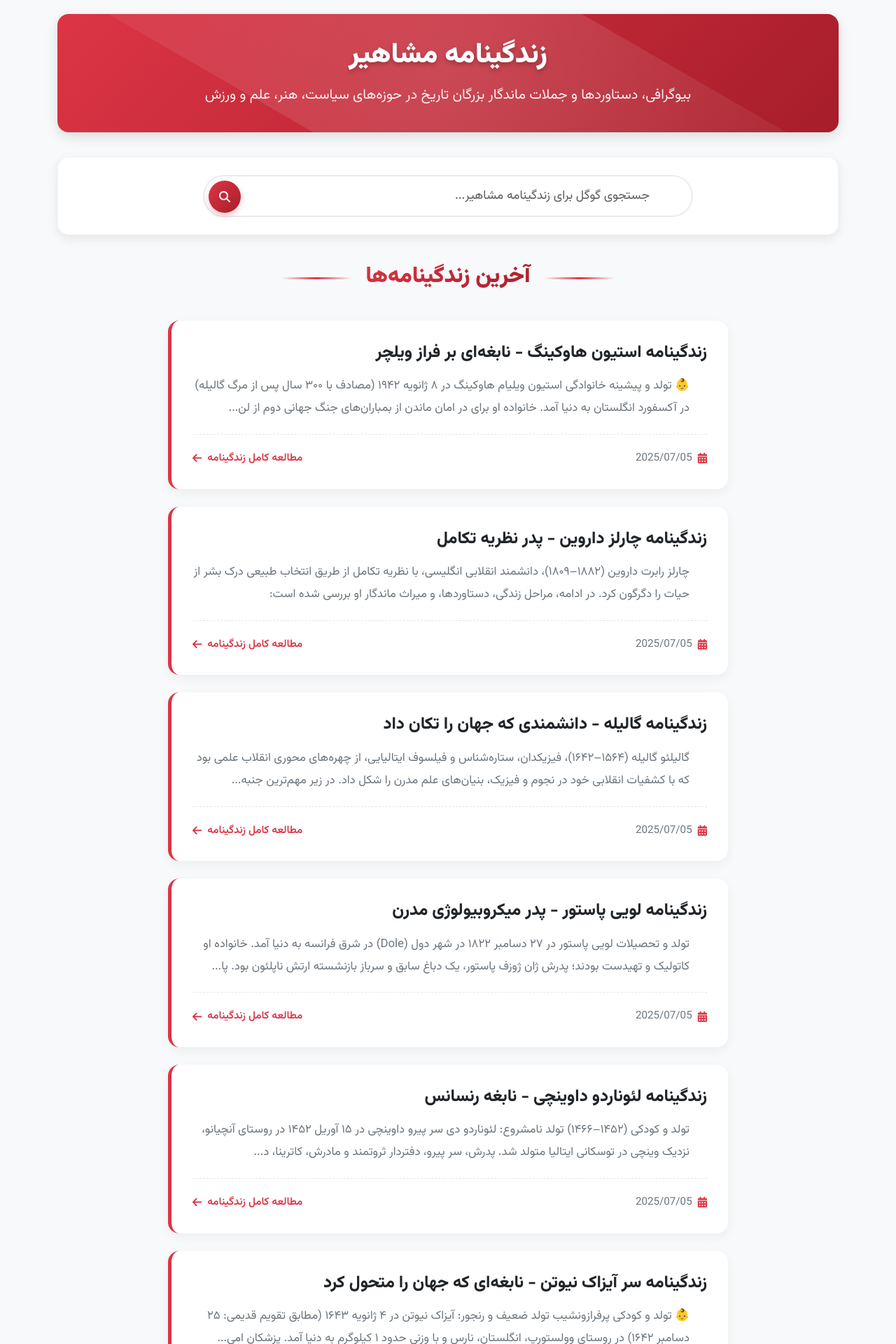
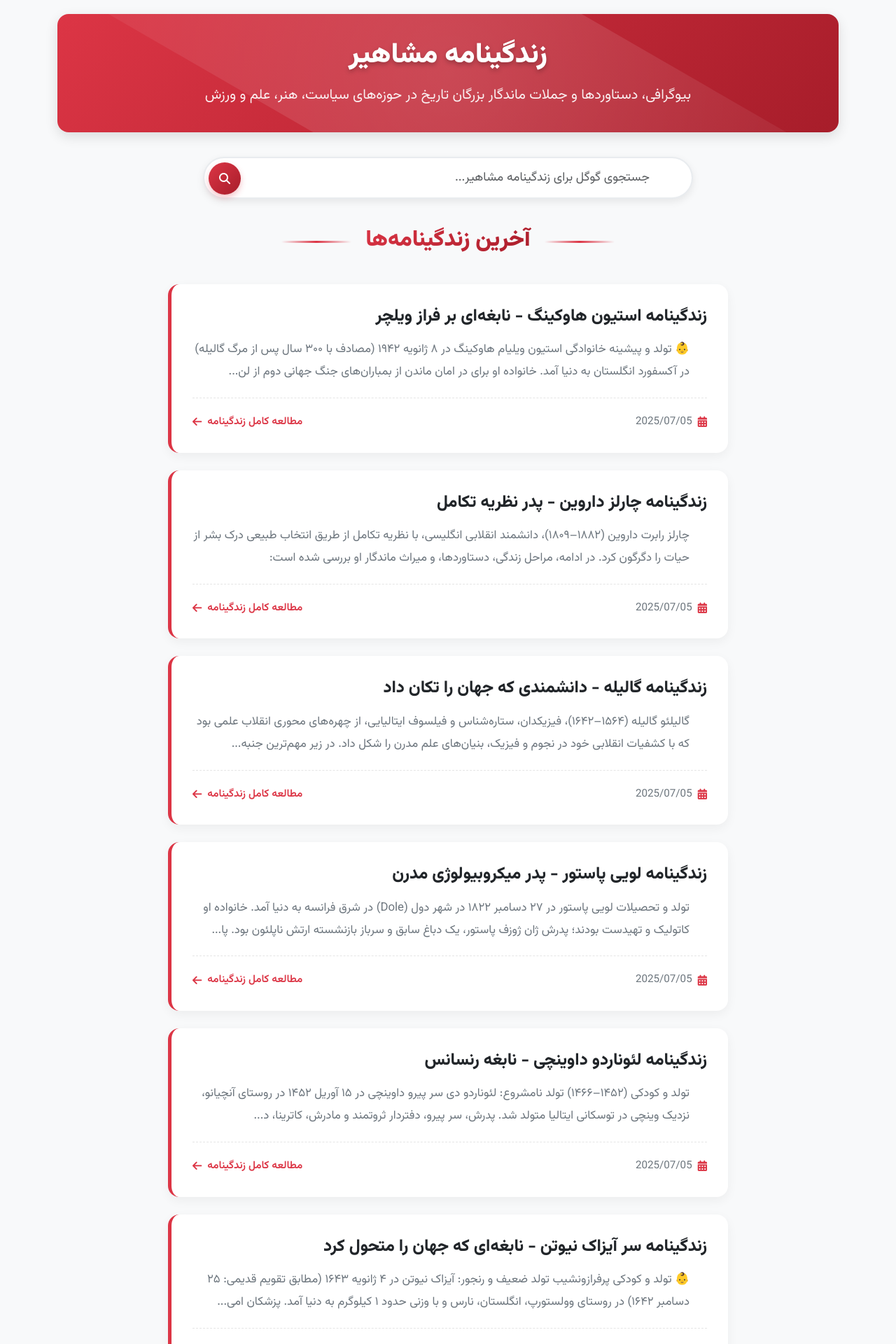
Before and after one commit to darkblog/darkblog.github.io, a Jekyll site: the page built from blog.html, in a window 1280 px wide. Shown: the top 1920 px of the page at 70% size. Built offline with Jekyll 4.4.1, drawn with Linux system fonts in a browser that asks for light colours.

Commit message:
Update blog.html

```diff
--- a/blog.html
+++ b/blog.html
@@ -80,20 +80,20 @@ sitemap: false
             margin: 0 auto;
         }
 
-        /* Search Styles */
+        /* Professional Search Styles */
         .search-container {
-            background-color: white;
+            background: transparent; /* Background removed */
             border-radius: 16px;
-            padding: 25px;
-            box-shadow: 0 5px 15px rgba(0, 0, 0, 0.08);
+            padding: 0; /* Padding adjusted */
             margin-bottom: 35px;
-            border: 1px solid rgba(0, 0, 0, 0.05);
+            border: none; /* Border removed */
+            box-shadow: none; /* Box shadow removed */
+            max-width: 700px;
+            margin: 0 auto 40px;
         }
 
         .search-box {
             position: relative;
-            max-width: 700px;
-            margin: 0 auto;
         }
 
         .search-box input {
@@ -102,11 +102,13 @@ sitemap: false
             font-size: 1.1rem;
             border: 2px solid #e9ecef;
             transition: all 0.3s ease;
+            background-color: white;
+            box-shadow: 0 4px 12px rgba(0, 0, 0, 0.08);
         }
 
         .search-box input:focus {
             border-color: var(--primary-color);
-            box-shadow: 0 0 0 4px rgba(220, 53, 69, 0.2);
+            box-shadow: 0 0 0 4px rgba(220, 53, 69, 0.2), 0 4px 12px rgba(0, 0, 0, 0.1);
         }
 
         .search-box .btn {
@@ -453,7 +455,7 @@ sitemap: false
             <p>بیوگرافی، دستاوردها و جملات ماندگار بزرگان تاریخ در حوزه‌های سیاست، هنر، علم و ورزش</p>
         </div>
 
-        <!-- Search Section -->
+        <!-- Professional Search Section -->
         <div class="search-container">
             <form action="https://www.google.com/search" method="get" target="_blank">
                 <div class="search-box">
```
